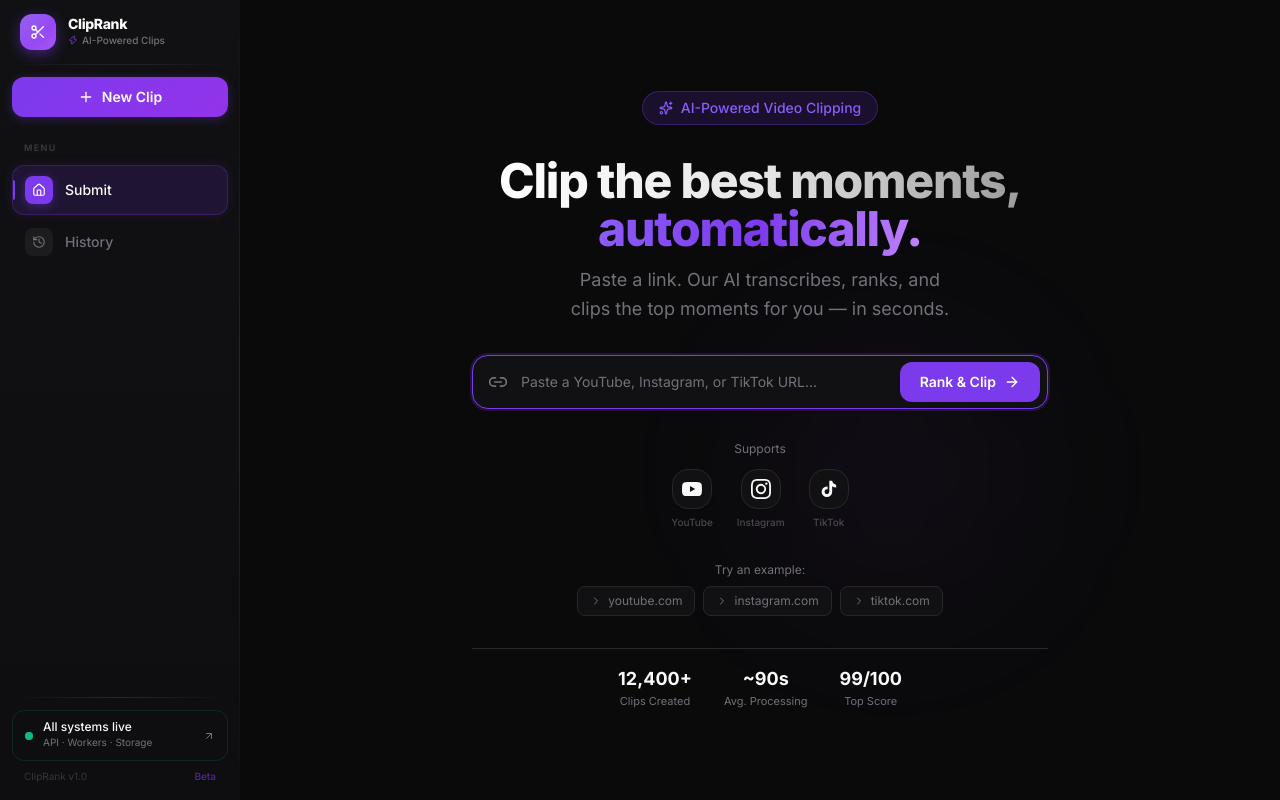
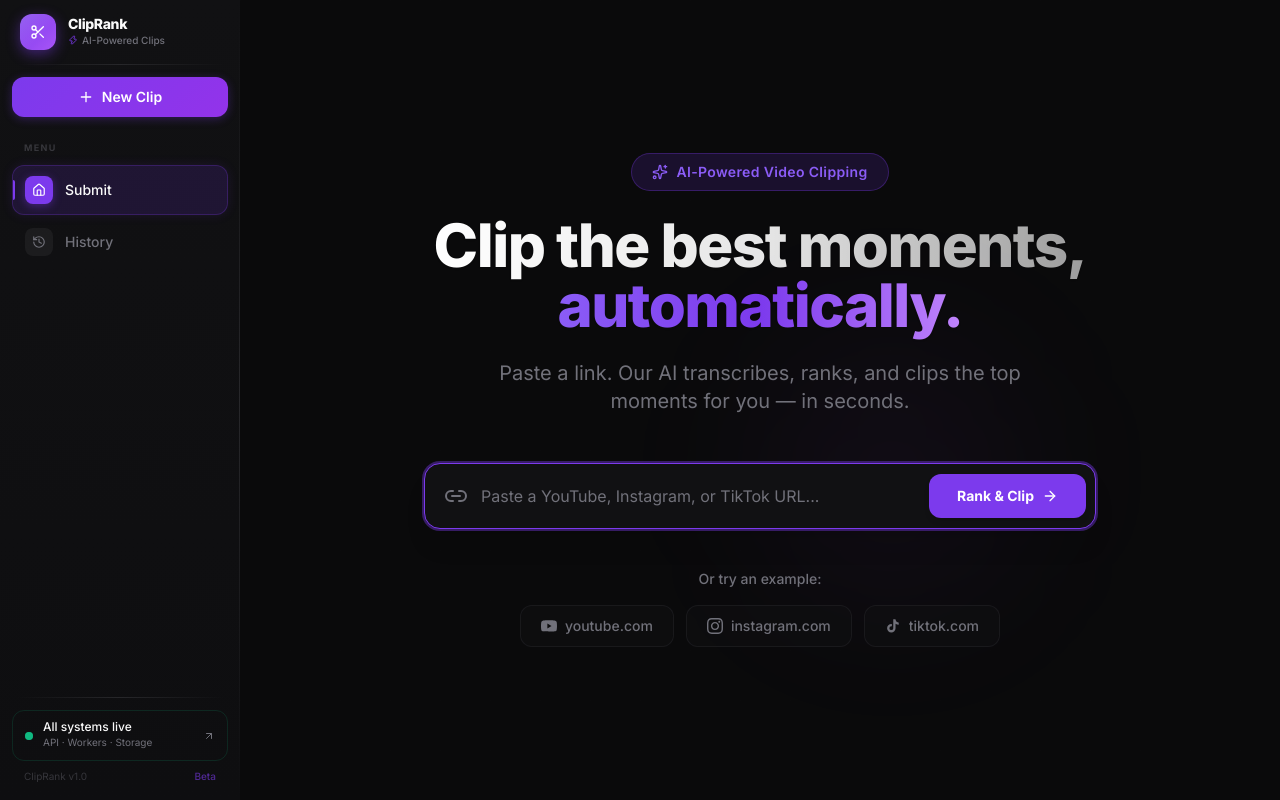
Before and after one commit to QasimVibes/ClipRank-Frontend, a React (Vite) app: page / in a window 1280 px wide. Built offline with nearby package versions, Linux system fonts and the light colour scheme.

Commit message:
feat: add History, Processing, and Submit pages to frontend routing

```diff
--- a/src/pages/History.jsx
+++ b/src/pages/History.jsx
@@ -44,14 +44,6 @@ function StatusBadge({ status }) {
 
 function formatDate(iso) {
   const d = new Date(iso);
-  const now = new Date();
-  const diff = now - d;
-  const hours = Math.floor(diff / 3600000);
-  const days = Math.floor(diff / 86400000);
-
-  if (hours < 1) return 'Just now';
-  if (hours < 24) return `${hours}h ago`;
-  if (days === 1) return 'Yesterday';
   return d.toLocaleDateString('en-US', { month: 'short', day: 'numeric' });
 }
 
--- a/src/pages/Processing.jsx
+++ b/src/pages/Processing.jsx
@@ -182,11 +182,11 @@ export default function Processing() {
             ← Submit another
           </button>
           <button
-            onClick={() => navigate(`/gallery/${jobId}`)}
+            onClick={() => navigate(isDone ? `/gallery/${jobId}` : '/history')}
             className={`${isDone ? 'btn-primary' : 'btn-secondary'} text-sm flex items-center gap-2`}
             id="go-to-gallery"
           >
-            {isDone ? 'Go to gallery' : 'Skip to gallery'}
+            {isDone ? 'Go to gallery' : 'Go to history'}
             <ArrowRight className="w-4 h-4" />
           </button>
         </motion.div>
--- a/src/pages/Submit.jsx
+++ b/src/pages/Submit.jsx
@@ -83,19 +83,21 @@ export default function Submit() {
       </div>
 
       <motion.div
-        className="relative z-10 w-full max-w-xl flex flex-col items-center text-center gap-8"
+        className="relative z-10 w-full max-w-3xl flex flex-col items-center text-center"
         initial={{ opacity: 0, y: 20 }}
         animate={{ opacity: 1, y: 0 }}
         transition={{ duration: 0.5 }}
       >
+        {/* Header Area */}
+        <div className="flex flex-col items-center gap-6 mb-12">
           {/* Badge */}
           <motion.div
             initial={{ opacity: 0, scale: 0.9 }}
             animate={{ opacity: 1, scale: 1 }}
             transition={{ delay: 0.1 }}
-          className="flex items-center gap-2 bg-accent/15 border border-accent/30 text-accent-light px-4 py-1.5 rounded-full text-sm font-medium"
+            className="flex items-center gap-2 bg-accent/15 border border-accent/30 text-accent-light px-5 py-2 rounded-full text-sm font-semibold tracking-wide"
           >
-          <Sparkles className="w-3.5 h-3.5" />
+            <Sparkles className="w-4 h-4" />
             AI-Powered Video Clipping
           </motion.div>
 
@@ -104,43 +106,43 @@ export default function Submit() {
             initial={{ opacity: 0, y: 12 }}
             animate={{ opacity: 1, y: 0 }}
             transition={{ delay: 0.15 }}
-          className="space-y-3"
+            className="space-y-6"
           >
-          <h1 className="text-4xl md:text-5xl font-extrabold tracking-tight leading-tight">
-            <span className="gradient-text">Clip the best moments,</span>
+            <h1 className="text-5xl md:text-6xl font-extrabold tracking-tight leading-tight">
+              <span className="gradient-text drop-shadow-sm">Clip the best moments,</span>
               <br />
-            <span className="accent-gradient-text">automatically.</span>
+              <span className="accent-gradient-text drop-shadow-sm">automatically.</span>
             </h1>
-          <p className="text-muted text-lg max-w-sm mx-auto leading-relaxed">
+            <p className="text-muted text-lg md:text-xl max-w-xl mx-auto leading-relaxed">
               Paste a link. Our AI transcribes, ranks, and clips the top moments for you — in seconds.
             </p>
           </motion.div>
+        </div>
 
         {/* Input form */}
-        <motion.form
-          onSubmit={handleSubmit}
-          className="w-full space-y-4"
+        <motion.div
+          className="w-full max-w-2xl flex flex-col gap-6"
           initial={{ opacity: 0, y: 12 }}
           animate={{ opacity: 1, y: 0 }}
           transition={{ delay: 0.2 }}
         >
-          <div className="relative group">
+          <form onSubmit={handleSubmit} className="w-full relative group">
             {/* Platform indicator */}
             {detectedPlatform && (
               <motion.div
                 initial={{ opacity: 0, scale: 0.8 }}
                 animate={{ opacity: 1, scale: 1 }}
-                className="absolute left-4 top-1/2 -translate-y-1/2 z-10"
+                className="absolute left-5 top-0 bottom-0 flex items-center justify-center pointer-events-none z-10"
               >
                 <detectedPlatform.icon
-                  className="w-5 h-5"
+                  className="w-6 h-6"
                   style={{ color: detectedPlatform.color }}
                 />
               </motion.div>
             )}
             {!detectedPlatform && (
-              <div className="absolute left-4 top-1/2 -translate-y-1/2 z-10">
-                <Link2 className="w-5 h-5 text-muted" />
+              <div className="absolute left-5 top-0 bottom-0 flex items-center justify-center pointer-events-none z-10">
+                <Link2 className="w-6 h-6 text-muted" />
               </div>
             )}
 
@@ -154,10 +156,10 @@ export default function Submit() {
               }}
               placeholder="Paste a YouTube, Instagram, or TikTok URL..."
               className={`
-                w-full bg-surface border text-primary placeholder-muted
-                pl-12 pr-40 py-4 rounded-2xl text-sm transition-all duration-200
-                focus:outline-none focus:ring-2 focus:ring-accent/20
-                ${error ? 'border-danger/60 focus:border-danger' : 'border-border focus:border-accent'}
+                w-full bg-surface/90 backdrop-blur-md border text-primary placeholder-muted
+                pl-14 pr-44 py-5 rounded-2xl text-base transition-all duration-300 shadow-xl
+                focus:outline-none focus:ring-2 focus:ring-accent/40 focus:bg-surface
+                ${error ? 'border-danger/60 focus:border-danger' : 'border-border/50 hover:border-accent/40 focus:border-accent'}
               `}
               autoFocus
             />
@@ -167,11 +169,11 @@ export default function Submit() {
               disabled={isLoading}
               id="rank-and-clip-btn"
               className={`
-                absolute right-2 top-1/2 -translate-y-1/2
+                absolute right-2.5 top-1/2 -translate-y-1/2
                 flex items-center gap-2 bg-accent hover:bg-accent-hover text-white
-                font-semibold px-5 py-2.5 rounded-xl text-sm
-                transition-all duration-200
-                disabled:opacity-70 disabled:cursor-not-allowed
+                font-bold px-7 py-3 rounded-xl text-sm shadow-md
+                transition-all duration-300 hover:scale-105 active:scale-95
+                disabled:opacity-70 disabled:cursor-not-allowed disabled:hover:scale-100
               `}
             >
               {isLoading ? (
@@ -186,78 +188,52 @@ export default function Submit() {
                 </>
               )}
             </button>
-          </div>
+          </form>
 
           {error && (
             <motion.p
               initial={{ opacity: 0, y: -6 }}
               animate={{ opacity: 1, y: 0 }}
-              className="text-danger text-sm text-left px-1"
+              className="text-danger text-sm text-left px-2"
             >
               {error}
             </motion.p>
           )}
-        </motion.form>
-
-        {/* Platform icons */}
-        <motion.div
-          initial={{ opacity: 0 }}
-          animate={{ opacity: 1 }}
-          transition={{ delay: 0.3 }}
-          className="flex flex-col items-center gap-3"
-        >
-          <p className="text-xs text-muted">Supports</p>
-          <div className="flex items-center gap-6">
-            {PLATFORMS.map((platform) => (
-              <div key={platform.name} className="flex flex-col items-center gap-1.5 group cursor-default">
-                <div className="w-10 h-10 rounded-2xl bg-surface border border-border flex items-center justify-center transition-all duration-200 group-hover:border-accent/30 group-hover:bg-card">
-                  <platform.icon className="w-5 h-5" style={{ color: platform.color }} />
-                </div>
-                <span className="text-[10px] text-muted/60 font-medium">{platform.name}</span>
-              </div>
-            ))}
-          </div>
-        </motion.div>
 
           {/* Example URLs */}
           <motion.div
             initial={{ opacity: 0 }}
             animate={{ opacity: 1 }}
             transition={{ delay: 0.4 }}
-          className="w-full"
+            className="w-full flex flex-col items-center gap-4 pt-4"
           >
-          <p className="text-xs text-muted mb-2">Try an example:</p>
-          <div className="flex flex-wrap gap-2 justify-center">
-            {EXAMPLE_URLS.map((exUrl) => (
+            <p className="text-sm text-muted font-medium">Or try an example:</p>
+            <div className="flex flex-wrap gap-3 justify-center">
+              {EXAMPLE_URLS.map((exUrl) => {
+                const isYouTube = exUrl.includes('youtube');
+                const isInstagram = exUrl.includes('instagram');
+                const isTikTok = exUrl.includes('tiktok');
+
+                let Icon = Link2;
+                if (isYouTube) Icon = YouTubeIcon;
+                else if (isInstagram) Icon = InstagramIcon;
+                else if (isTikTok) Icon = TikTokIcon;
+
+                return (
                   <button
                     key={exUrl}
                     onClick={() => handleExampleClick(exUrl)}
-                className="flex items-center gap-1.5 text-xs bg-surface hover:bg-card border border-border hover:border-accent/30 text-muted hover:text-primary px-3 py-1.5 rounded-lg transition-all duration-200"
+                    className="flex items-center justify-center gap-2 text-sm font-medium bg-surface/50 hover:bg-card border border-border/50 hover:border-accent/50 text-muted hover:text-primary px-5 py-2.5 rounded-xl transition-all duration-300 hover:shadow-lg hover:-translate-y-0.5"
                   >
-                <ChevronRight className="w-3 h-3" />
-                {exUrl.replace('https://', '').replace('www.', '').split('/')[0]}
+                    <span className="flex items-center justify-center shrink-0">
+                      <Icon className="w-4 h-4" />
+                    </span>
+                    <span className="truncate">{exUrl.replace('https://', '').replace('www.', '').split('/')[0]}</span>
                   </button>
-            ))}
+                )
+              })}
             </div>
           </motion.div>
-
-        {/* Stats row */}
-        <motion.div
-          initial={{ opacity: 0 }}
-          animate={{ opacity: 1 }}
-          transition={{ delay: 0.5 }}
-          className="flex items-center gap-8 pt-4 border-t border-border w-full justify-center"
-        >
-          {[
-            { label: 'Clips Created', value: '12,400+' },
-            { label: 'Avg. Processing', value: '~90s' },
-            { label: 'Top Score', value: '99/100' },
-          ].map((stat) => (
-            <div key={stat.label} className="text-center">
-              <div className="text-lg font-bold text-primary">{stat.value}</div>
-              <div className="text-[11px] text-muted">{stat.label}</div>
-            </div>
-          ))}
         </motion.div>
       </motion.div>
     </div>
```
Lines whose indentation alone changed are shown as unchanged.
